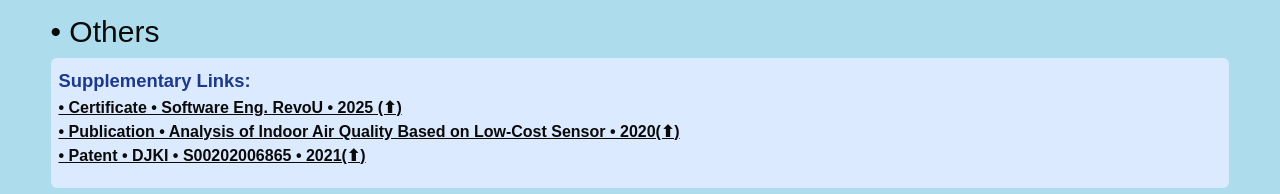
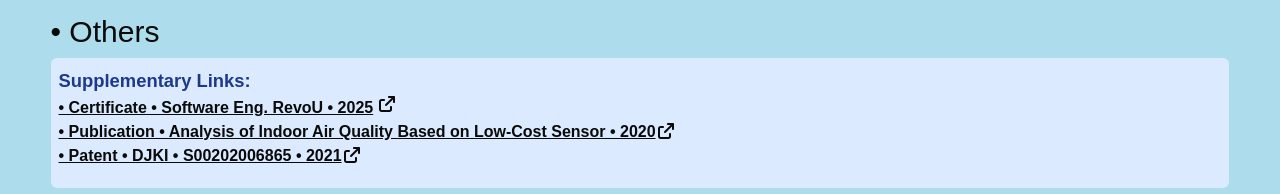
Before and after one commit to kebejoan/bejo-porto, a Next.js app: page / in a window 1280 px wide. Shown: the part 1145-1339 px from the top of the page. Built offline with nearby package versions, Linux system fonts and the light colour scheme; a web font is replaced by a local one.

Commit message:
feat: add open in new tab symbol

```diff
--- a/components/5_AdditionalInfo.tsx
+++ b/components/5_AdditionalInfo.tsx
@@ -1,5 +1,7 @@
+import { FontAwesomeIcon } from "@fortawesome/react-fontawesome";
 import Badge from "./badges";
 import { FEStack, BEStack } from "@/data/techstack";
+import { faArrowUpRightFromSquare } from "@fortawesome/free-solid-svg-icons";
 
 export default function AdditionalInfo() {
 	return (
@@ -46,24 +48,28 @@
 									<a
 										href="https://drive.google.com/file/d/1dUWXe12BGEdFPMB6gSfytTmZn29oMZvu/view?usp=drive_link"
 										target="_blank"
-										className="text-sm lg:text-base font-bold cursor-default hover:text-blue-500 cursor-pointer underline"
+										className="flex gap-1 text-sm lg:text-base font-bold cursor-default hover:text-blue-500 cursor-pointer underline"
 									>
-										• Certificate • Software Eng. RevoU • 2025 (⬆)
+										• Certificate • Software Eng. RevoU • 2025
+										<FontAwesomeIcon icon={faArrowUpRightFromSquare} />
 									</a>
+
 									<a
 										href="https://ijaseit.insightsociety.org/index.php/ijaseit/article/view/12989/pdf_1653"
 										target="_blank"
 										className="text-sm lg:text-base font-bold cursor-default hover:text-blue-500 cursor-pointer underline "
 									>
 										• Publication • Analysis of Indoor Air Quality Based on
-										Low-Cost Sensor • 2020(⬆)
+										Low-Cost Sensor • 2020
+										<FontAwesomeIcon icon={faArrowUpRightFromSquare} />
 									</a>
 									<a
 										href="https://drive.google.com/file/d/1c1e5m_6C6EXFQIdUktnEuvnTa-atIrk7/view?usp=sharing"
 										target="_blank"
 										className="text-sm lg:text-base font-bold cursor-default hover:text-blue-500 cursor-pointer underline"
 									>
-										• Patent • DJKI • S00202006865 • 2021(⬆)
+										• Patent • DJKI • S00202006865 • 2021
+										<FontAwesomeIcon icon={faArrowUpRightFromSquare} />
 									</a>
 								</div>
 							</div>
```
